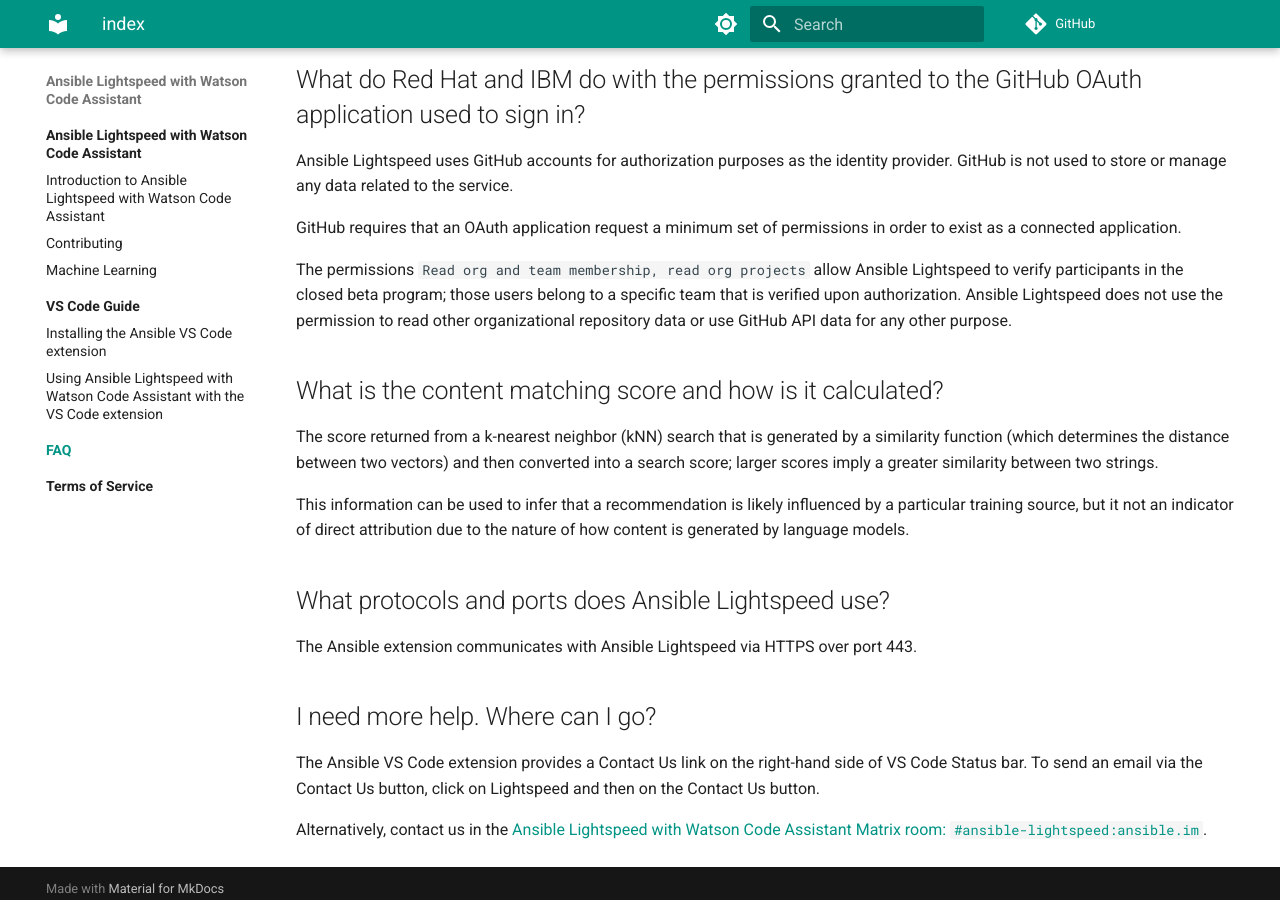
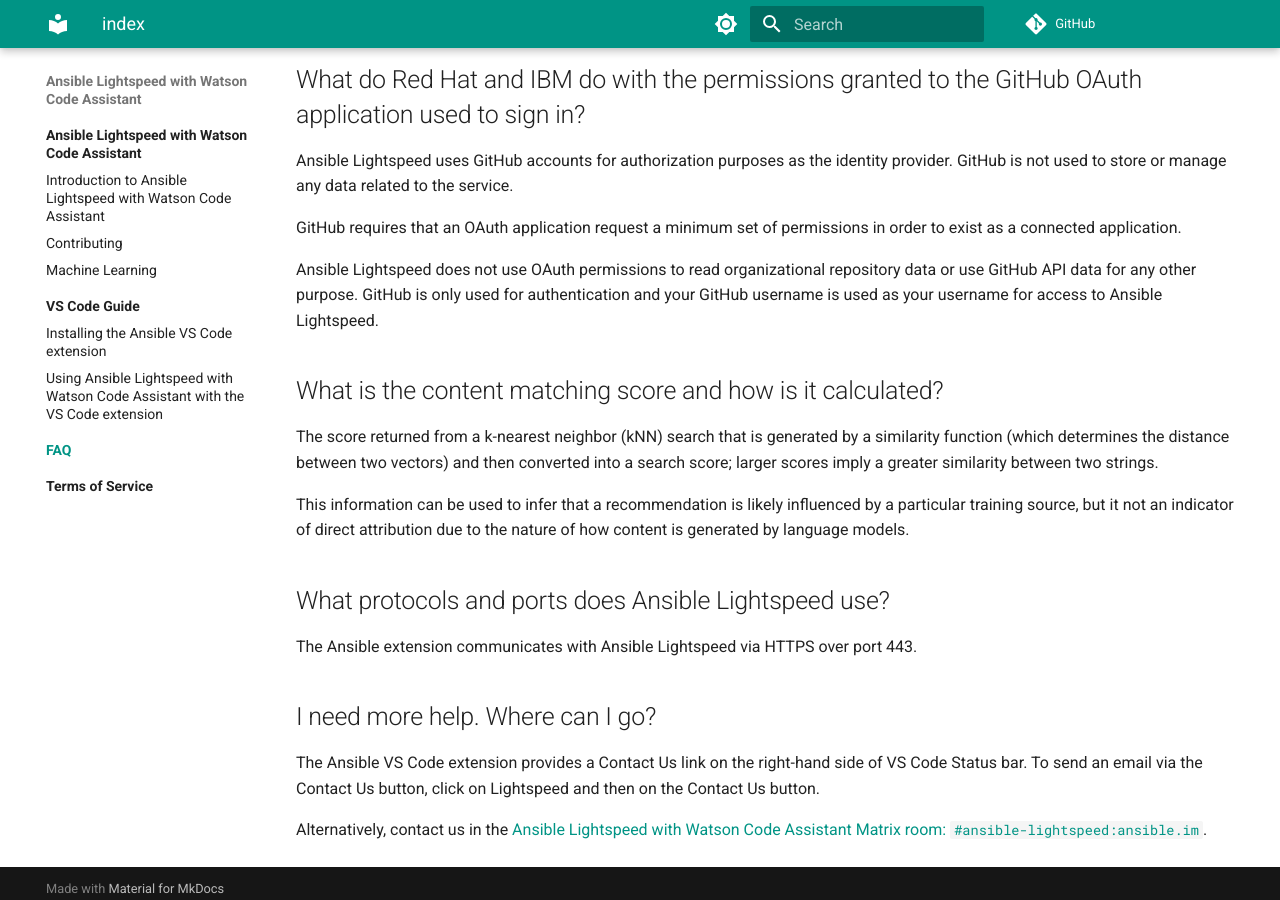
Before and after one commit to ansible/ansible-lightspeed, an MkDocs documentation site: the page built from docs/faq/index.md, in a window 1280 px wide and 900 px high, scrolled down 3857 px. Built offline with MkDocs 1.6.1 and Material for MkDocs 9.7.7, drawn with Linux system fonts in a browser that asks for light colours; comment, search, counter and statistics services are not loaded.

Commit message:
Remove statement about closed beta (#27)
* Remove statement about closed beta

* Clarified data used by GitHub

```diff
--- a/docs/faq/index.md
+++ b/docs/faq/index.md
@@ -124,7 +124,7 @@ Ansible Lightspeed uses GitHub accounts for authorization purposes as the identi
 
 GitHub requires that an OAuth application request a minimum set of permissions in order to exist as a connected application.
 
-The permissions `Read org and team membership, read org projects` allow Ansible Lightspeed to verify participants in the closed beta program; those users belong to a specific team that is verified upon authorization.  Ansible Lightspeed does not use the permission to read other organizational repository data or use GitHub API data for any other purpose.
+Ansible Lightspeed does not use OAuth permissions to read organizational repository data or use GitHub API data for any other purpose.  GitHub is only used for authentication and your GitHub username is used as your username for access to Ansible Lightspeed.
 
 ## What is the content matching score and how is it calculated?
 
```
